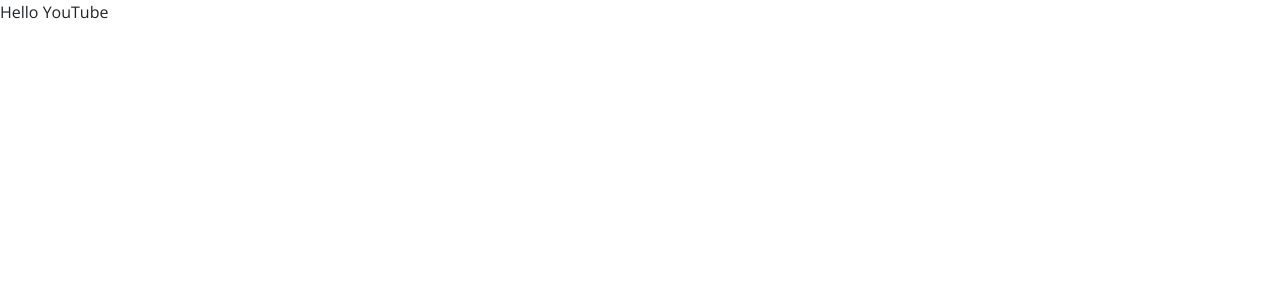
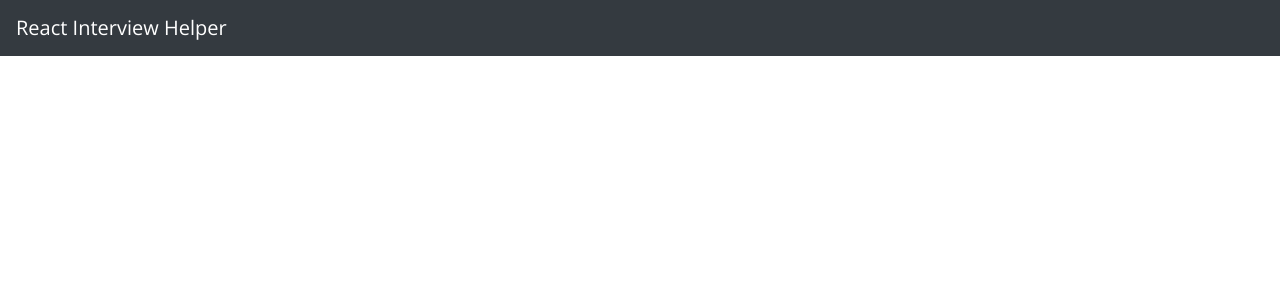
Before and after one commit to praveenscience/react-interviews-youtube, a React (Create React App) app: page / in a window 1280 px wide. Shown: the top 300 px of the page. Built offline with nearby package versions, Linux system fonts and the light colour scheme.

Commit message:
Implemented a dark header.

```diff
--- a/src/components/App.js
+++ b/src/components/App.js
@@ -1,7 +1,14 @@
 import React, { Component } from "react";
+import Header from "./Header";
 
 export default class App extends Component {
   render() {
-    return <div>Hello YouTube</div>;
+    return (
+      <div className="App">
+        <Header className="Header" dark={true}>
+          React Interview Helper
+        </Header>
+      </div>
+    );
   }
 }
--- /dev/null
+++ b/src/components/Header.js
@@ -0,0 +1,16 @@
+import React from "react";
+
+const Header = ({ dark, children, className }) => {
+  dark = !!dark ? "dark" : "light";
+  return (
+    <nav
+      className={
+        `navbar navbar-${dark} bg-${dark}` + (className ? " " + className : "")
+      }
+    >
+      <span className="navbar-brand">{children}</span>
+    </nav>
+  );
+};
+
+export default Header;
--- /dev/null
+++ b/src/styles/App.scss
@@ -0,0 +1,3 @@
+.App {
+  @import "Header";
+}
--- /dev/null
+++ b/src/styles/Header.scss
@@ -0,0 +1,3 @@
+.Header {
+  margin-bottom: 15px;
+}
--- a/src/styles/index.scss
+++ b/src/styles/index.scss
@@ -1,3 +1,4 @@
 body {
   font-family: "Open Sans";
+  @import "App";
 }
```
